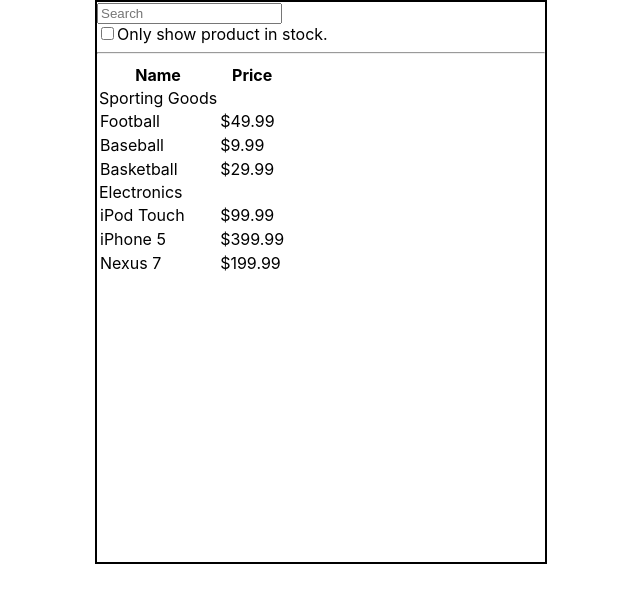
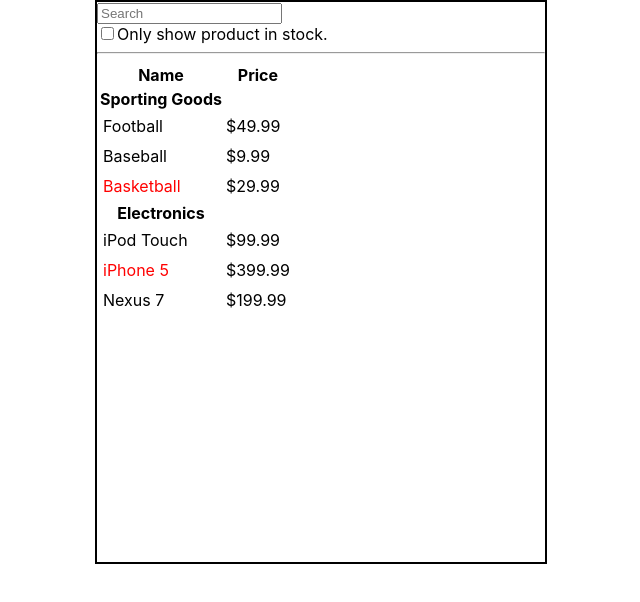
Before and after one commit to chauchausoup/stock_show, a React (Create React App) app: page / in a window 1280 px wide. Shown: the top 602 px of the page, without its empty margins (319-959 px from the left). Built offline with nearby package versions, Linux system fonts and the light colour scheme.

Commit message:
stock style done

```diff
--- a/src/componenets/ProductTable.js
+++ b/src/componenets/ProductTable.js
@@ -58,7 +58,7 @@
       return (
 
             <tr>
-                  {props.categor}
+                 <th> {props.categor}</th>
             </tr>
 
 
@@ -73,32 +73,30 @@
       var c= props.categor;
 
      props.data.forEach((item)=>{
-
+      var i = !item.stocked ? <span style={{color:'red'}}><td>{item.name}</td></span> : <td>{item.name}</td>
 
       if(item.category==="Sporting Goods"){
 
             sItems.push(
+
                   <tr key={item.name}>
-                  <td>{item.name}</td>
+                  <td>{i}</td>
                   <td>{item.price}</td>
                   </tr>
             )
       }
       if(item.category==="Electronics"){
-
             eItems.push(
                   <tr key={item.name}>
-                  <td>{item.name}</td>
+                  <td>{i}</td>
                   <td>{item.price}</td>
                   </tr>
             )
       }
-
-
-     })
-
+      })
 
 return(
+
       c === "Sporting Goods" ?  sItems : eItems
 
 )
```
